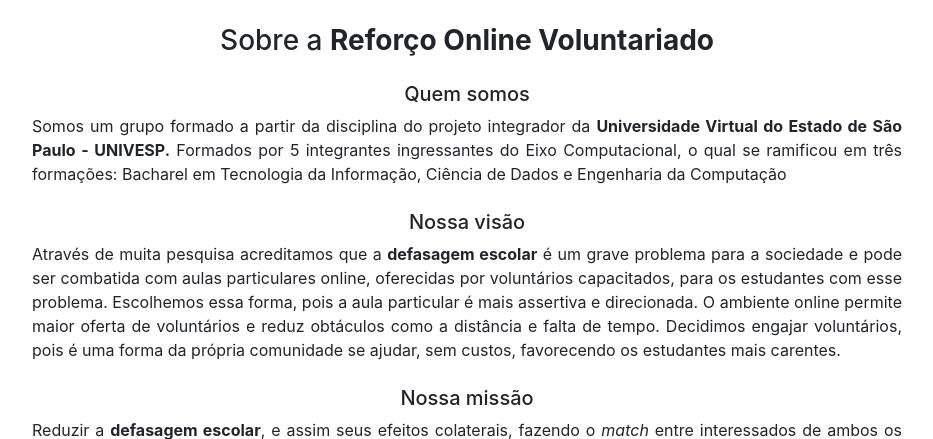
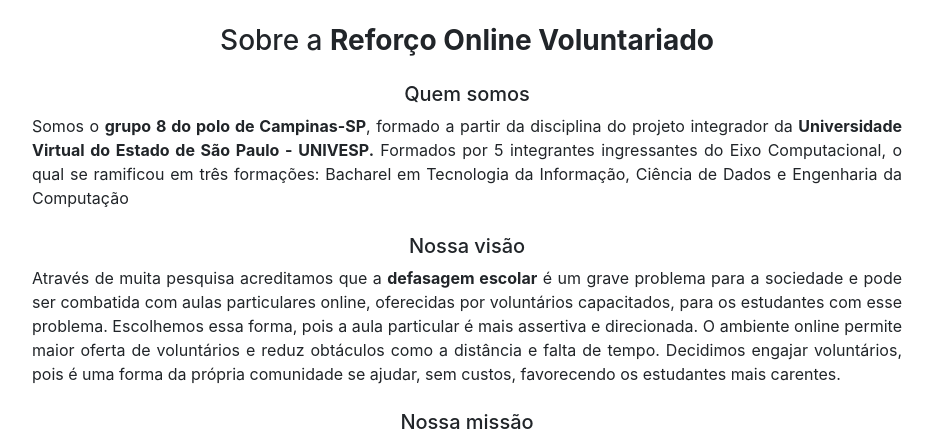
Before and after one commit to eltonrp/projeto-integrador, a Django app: page /about/ in a window 1280 px wide. Shown: the part 56-495 px from the top of the page, without its empty margins (173-1106 px from the left). Run offline with Django 3.2, Linux system fonts and the light colour scheme; some libraries are stand-ins or nearby versions.

Commit message:
correção tela sobre

```diff
--- a/pages/templates/pages/about.html
+++ b/pages/templates/pages/about.html
@@ -11,7 +11,7 @@
         <h3 class="text-center">Sobre a <strong>Reforço Online Voluntariado</strong></h3>
         <div class="container col col-lg-10">
         <h5 class="text-center mt-4">Quem somos</h5>
-        <p>Somos um grupo formado a partir da disciplina do projeto integrador da <strong>Universidade Virtual do Estado de São Paulo - UNIVESP.</strong> Formados por 5 integrantes ingressantes do Eixo Computacional, o qual se ramificou em três formações: Bacharel em Tecnologia da Informação, Ciência de Dados e Engenharia da Computação</p>
+        <p>Somos o <strong>grupo 8 do polo de Campinas-SP</strong>,  formado a partir da disciplina do projeto integrador da <strong>Universidade Virtual do Estado de São Paulo - UNIVESP.</strong> Formados por 5 integrantes ingressantes do Eixo Computacional, o qual se ramificou em três formações: Bacharel em Tecnologia da Informação, Ciência de Dados e Engenharia da Computação</p>
         <h5 class="text-center mt-4">Nossa visão</h5>
         <p>Através de muita pesquisa acreditamos que a <strong>defasagem escolar</strong> é um grave problema para a sociedade e pode ser combatida com aulas particulares online, oferecidas por voluntários capacitados, para os estudantes com esse problema. Escolhemos essa forma, pois a aula particular é mais assertiva e direcionada. O ambiente online permite maior oferta de voluntários e reduz obtáculos como a distância e falta de tempo. Decidimos engajar voluntários, pois é uma forma da própria comunidade se ajudar, sem custos, favorecendo os estudantes mais carentes.</p>
         <h5 class="text-center mt-4">Nossa missão</h5>
```
